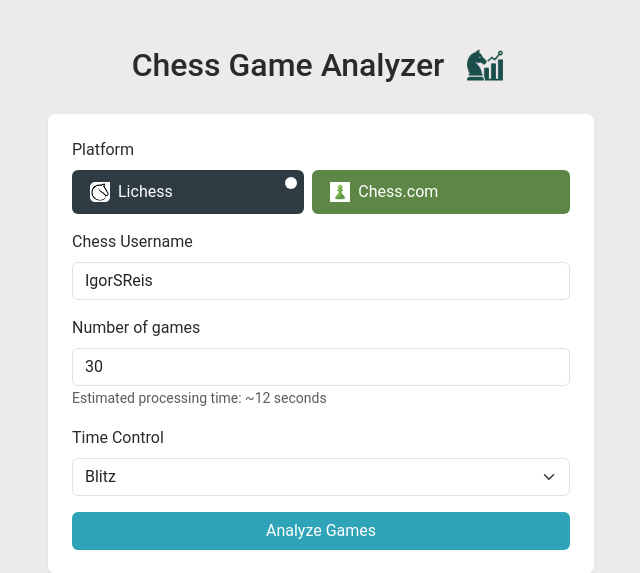
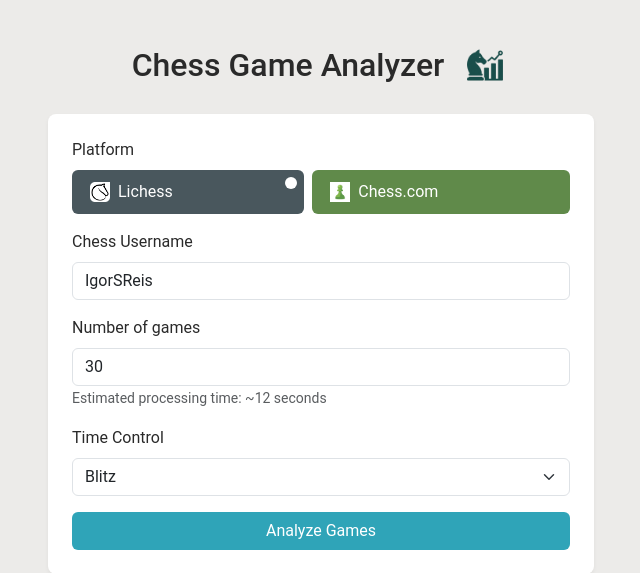
Before and after one commit to igor-reis95/Chess-Analyzer, a Flask app: page / in a window 1280 px wide. Shown: the top 573 px of the page, without its empty margins (319-959 px from the left). Run offline with Flask 3, Linux system fonts and the light colour scheme; some libraries are stand-ins or nearby versions.

Commit message:
Changed color of platform buttons and removed some useless comments

```diff
--- a/src/web/templates/form.html
+++ b/src/web/templates/form.html
@@ -22,20 +22,18 @@
           <div class="mb-3">
             <label class="form-label">Platform</label>
             <div class="d-flex gap-2">
-              <!-- Lichess Button -->
-              <div class="flex-fill">  <!-- Equal width container -->
+              <div class="flex-fill">
                 <input type="radio" class="btn-check" name="platform" id="lichess" value="lichess.org" checked>
-                <label class="btn platform-btn d-flex align-items-center justify-content-left px-3 py-2 text-white w-100" for="lichess" style="background-color: #2e3b42;">
+                <label class="btn platform-btn d-flex align-items-center justify-content-left px-3 py-2 text-white w-100" for="lichess" style="background-color: #49575d;">
                   <img src="static/lichess-icon.png" alt="Lichess" class="me-2" width="20" height="20">
                   <span>Lichess</span>
                   <div class="selected-indicator"></div>
                 </label>
               </div>
 
-              <!-- Chess.com Button -->
-              <div class="flex-fill">  <!-- Equal width container -->
+              <div class="flex-fill">
                 <input type="radio" class="btn-check" name="platform" id="chesscom" value="chess.com">
-                <label class="btn platform-btn d-flex align-items-center justify-content-lefty px-3 py-2 text-white w-100" for="chesscom" style="background-color: #5e8646;">
+                <label class="btn platform-btn d-flex align-items-center justify-content-lefty px-3 py-2 text-white w-100" for="chesscom" style="background-color: #608a4a;">
                   <img src="static/chesscom-icon.png" alt="Chess.com" class="me-2" width="20" height="20">
                   <span>Chess.com</span>
                   <div class="selected-indicator"></div>
```
